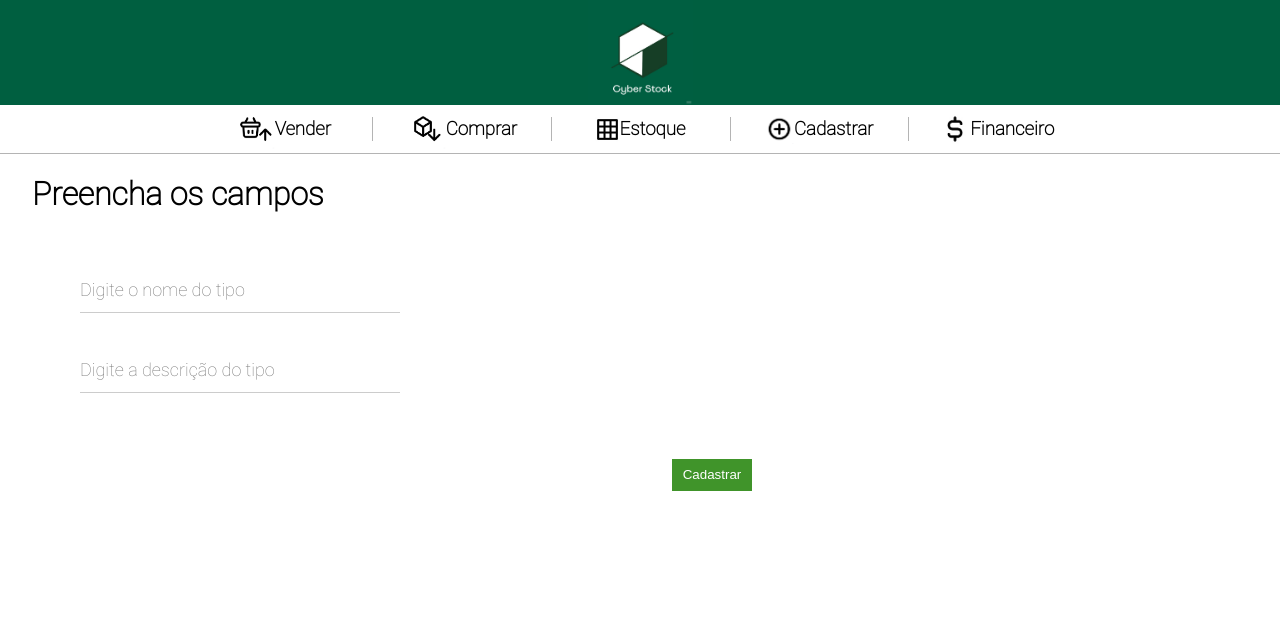
After one commit to nahmrodrigues/Cyber-Stock, a Django app: page /cadastrarTipos/ in a window 1280 px wide; the page is wider, and only the part inside the window is pictured. The commit adds this page. Shown: the top 633 px of that part. Run offline with Django 3.2, Linux system fonts and the light colour scheme.

Commit message:
Estilos da página de cadastrar tipos

```diff
--- a/cyber_stock/cyber_stock/app/urls.py
+++ b/cyber_stock/cyber_stock/app/urls.py
@@ -1,6 +1,7 @@
 from django.urls import path
-from .views import Index
+from .views import Index, CadastrarTipos
 
 urlpatterns = [
   path('', Index.as_view(), name="list"),
+  path('cadastrarTipos/', CadastrarTipos.as_view(), name="cadastrarTipos"),
 ]
--- a/cyber_stock/cyber_stock/app/views.py
+++ b/cyber_stock/cyber_stock/app/views.py
@@ -4,3 +4,7 @@ from django.views.generic import TemplateView
 
 class Index(TemplateView):
     template_name = 'base/base.html'
+
+
+class CadastrarTipos(TemplateView):
+    template_name = 'cadastrarTipos/cadastrarTipos.html'
--- a/cyber_stock/cyber_stock/static/css/base.css
+++ b/cyber_stock/cyber_stock/static/css/base.css
@@ -74,3 +74,77 @@ div#financeiro{
     align-items: center;
     justify-content: center;
 }
+
+/* Pagina de cadastro de tipos de produtos*/
+div#conteiner{
+    height: 30rem;
+    width: 85rem;
+    display: flex;
+    flex-direction: column;
+    padding-left: 2rem;
+}
+.button-send{
+    margin-top: 4rem;
+    align-self: center;
+    height: 2rem;
+    width: 5rem;
+}
+    .button-send-tipos{
+        height: 2rem;
+        width: 5rem;
+        background-color: #40942A;
+        border: none;
+        color: white;
+    }
+    .button-send-tipos:active{
+        background-color: #005F40;
+    }
+.envelopeNomeTipo {
+    display: flex;
+    flex-direction: column;
+    margin-top: 2rem;
+    margin-left: 3rem;
+    box-sizing: border-box;
+    height: 3rem;
+    width: 20rem;
+  }
+
+  .nomeTipoProduto {
+
+    border: none;
+    border-bottom: 1px solid #CCC;
+    color: #555;
+    box-sizing: border-box;
+    font-family: 'RobotoMono';
+    font-size: 18px;
+    height: 3.125rem;
+
+    padding: 0.625rem 0rem;
+    width: 20rem;
+    outline: none;
+  }
+
+
+
+  .nomeTipoProduto::-webkit-nomeTipoProduto-placeholder {
+    color: #AAA;
+  }
+
+  .nomeTipoProduto:focus::-webkit-nomeTipoProduto-placeholder {
+    color: #005F40;
+  }
+
+  .nomeTipoProduto:focus+.underline {
+    transform: scale(1);
+  }
+
+  .underline{
+    background-color: #005F40;
+    display: inline-block;
+    height: 0.125rem;
+    -webkit-transform: scale(0, 1);
+    transform: scale(0, 1);
+    -webkit-transition: all 0.5s linear;
+    transition: all 0.5s linear;
+    width: 20rem;
+  }
--- /dev/null
+++ b/cyber_stock/cyber_stock/templates/cadastrarTipos/cadastrarTipos.html
@@ -0,0 +1,23 @@
+{% extends "base/base.html" %}
+{% load static %}
+{% block conteudo %}
+
+<div id="conteiner">
+
+    <h1>Preencha os campos</h1>
+    <div class="envelopeNomeTipo">
+        <input class="nomeTipoProduto" placeholder="Digite o nome do tipo" type="text" >
+        <span class="underline"></span>
+    </div>
+    <div class="envelopeNomeTipo">
+        <input class="nomeTipoProduto" placeholder="Digite a descrição do tipo" type="text" >
+        <span class="underline"></span>
+    </div>
+    <div class="button-send">
+        <input type="submit" class="button-send-tipos" id="button-send-tipos" value="Cadastrar">
+    </div>
+
+</div>
+
+
+{% endblock %}
```
